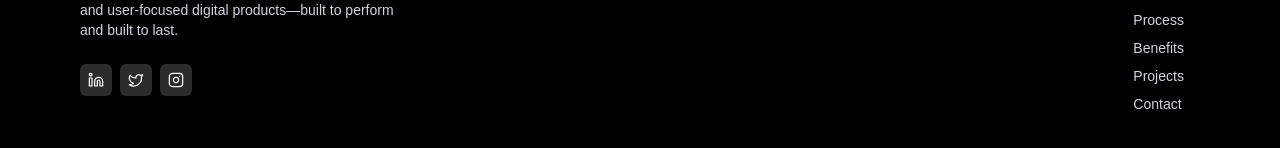
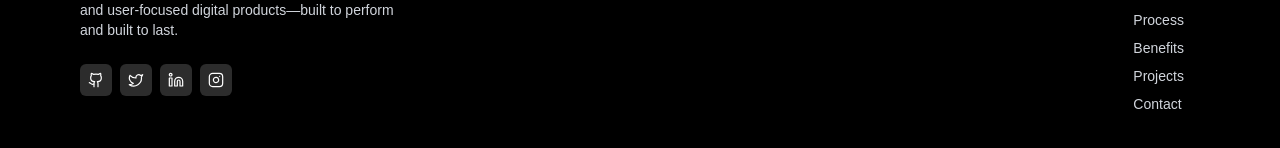
Before and after one commit to ajeet72/javed-akhtar, a Next.js app: page / in a window 1280 px wide. Shown: the part 9101-9249 px from the top of the page. Built offline with nearby package versions, Linux system fonts and the light colour scheme; a web font is replaced by a local one.

Commit message:
added github profile link

```diff
--- a/src/components/footer.tsx
+++ b/src/components/footer.tsx
@@ -1,6 +1,6 @@
 "use client";
 
-import { Linkedin, Twitter, Instagram, Facebook } from "lucide-react";
+import { Linkedin, Twitter, Instagram, Facebook, Github } from "lucide-react";
 import { usePathname } from "next/navigation";
 
 export default function Footer() {
@@ -45,8 +45,9 @@ export default function Footer() {
           {/* Social Icons */}
           <div className="flex justify-center md:justify-start gap-2">
             {[
+              { Icon: Github, href: "https://www.github.com/ajeet72/" },
+              { Icon: Twitter, href: "https://x.com/ajeetkumar076" },
               { Icon: Linkedin, href: "https://www.linkedin.com/in/ajeetkumar076", },
-              { Icon: Twitter, href: "https://x.com/ajeetkumar076" },
               { Icon: Instagram, href: "https://www.instagram.com/ajeet_sharma.dev/" },
               // { Icon: Facebook, href: "https://facebook.com/yourpage" },
             ].map(({ Icon, href }, i) => (
```
